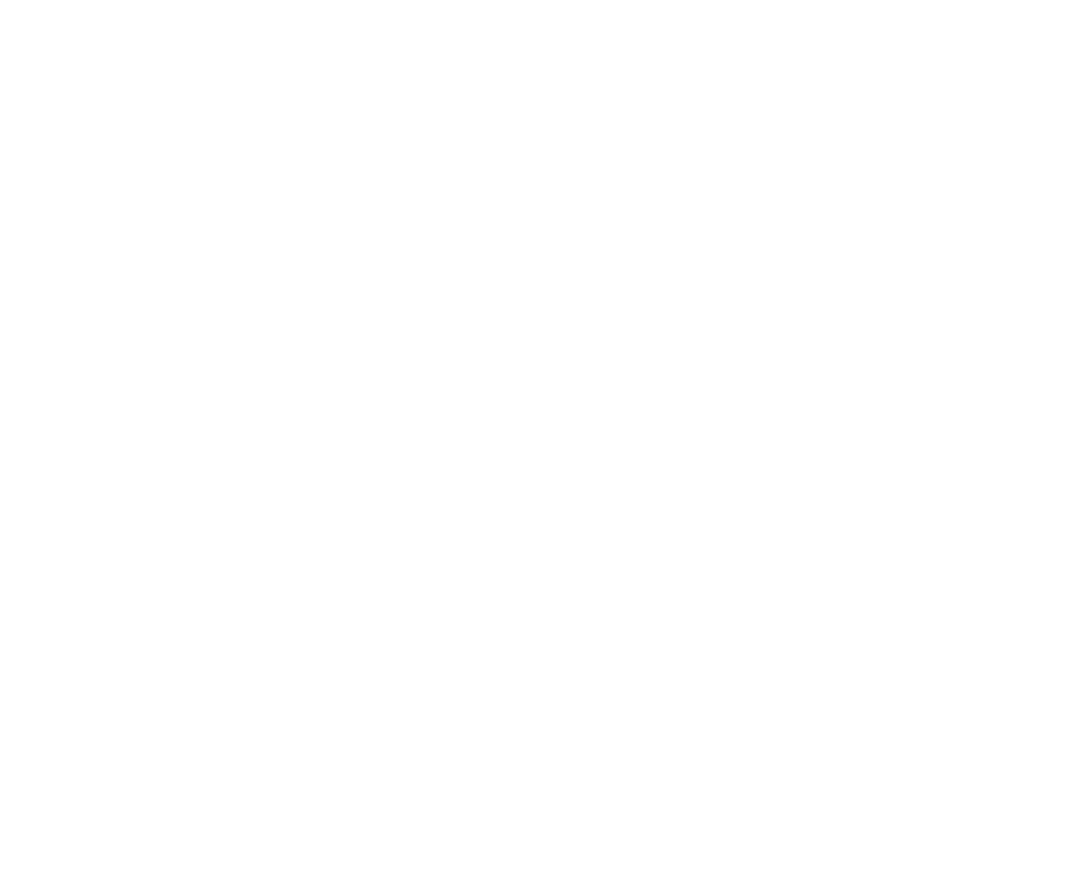
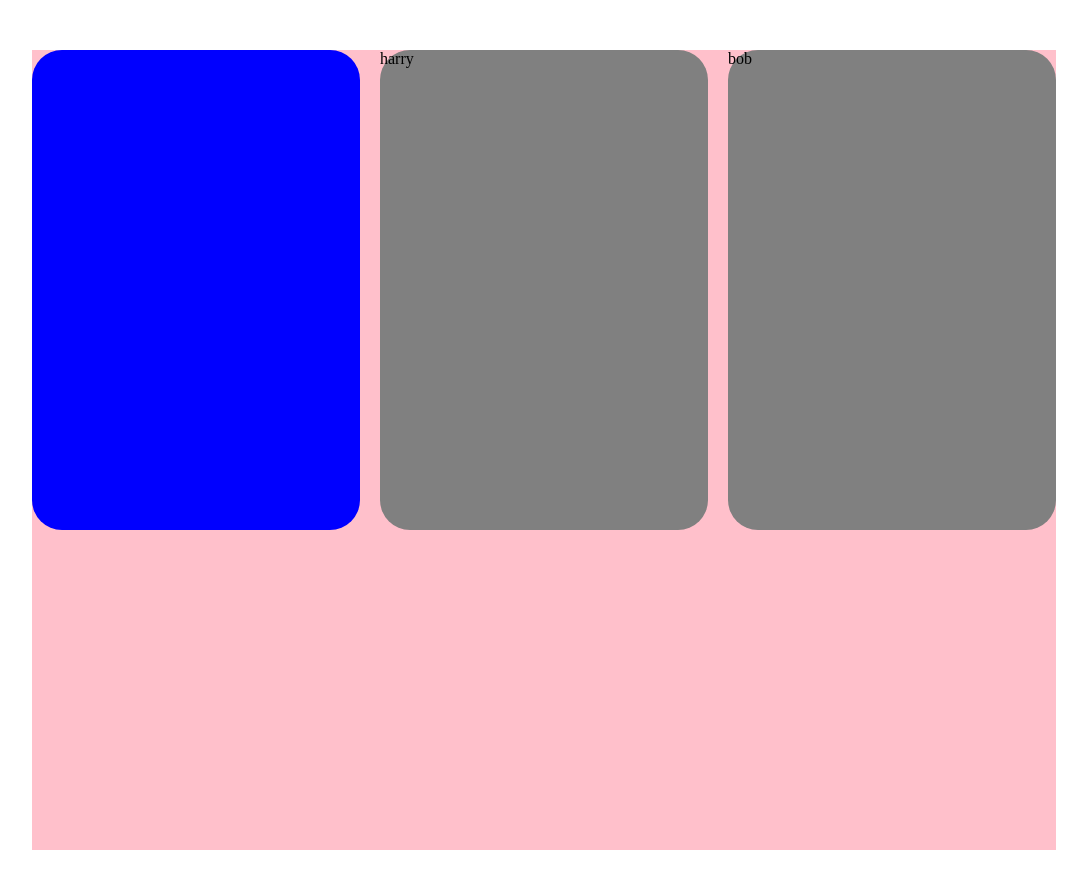
Before and after one commit to hhoot25/library-app, a plain HTML site: page index.html in a window 1280 px wide. Shown: the whole page, without its empty margins (18-1105 px from the left). Before the commit the page ends 800 px from the top, so only its background shows below. Drawn offline with Linux system fonts and the light colour scheme.

Commit message:
added create new book div element

```diff
--- a/index.html
+++ b/index.html
@@ -5,8 +5,12 @@
     <meta name="viewport" content="width=device-width, initial-scale=1.0">
     <title>Document</title>
     <link rel="stylesheet" href="style.css">
+    <script src="index.js" defer></script>
 </head>
 <body>
+    <div id="container">
+        <div id="harry" class="book"></div>
+    </div>
 
 </body>
 </html>
--- a/index.js
+++ b/index.js
@@ -0,0 +1,25 @@
+const myLibrary = [{author: 'harry', pages:50, readStatus:true}, {author: 'bob', pages:45, readStatus:true}];
+const container = document.querySelector('#container');
+
+function Book(author,pages,readStatus){
+    this.author = author;
+    this.pages = pages;
+    this.readStatus = readStatus;
+}
+
+function addBookToLibrary(author,pages,readStatus){
+    let book = new Book(author,pages,readStatus);
+    myLibrary.push(book);
+}
+
+function loopLibrary(){
+    myLibrary.forEach(function(item){
+        const book = document.createElement("div");
+        book.className += " book";
+        book.innerHTML=item.author;
+
+        container.appendChild(book);
+    });
+}
+
+loopLibrary();
--- a/style.css
+++ b/style.css
@@ -0,0 +1,23 @@
+*{
+    margin:0;
+}
+
+#container{
+    display:flex;
+    width:80vw;
+    height:100vh;
+    gap:20px;
+    margin:50px;
+    background-color:pink;
+}
+
+.book{
+    background-color:grey;
+    height:30rem;
+    width:100rem;
+    border-radius:30px;
+}
+
+#harry{
+    background-color:blue;
+}
```
